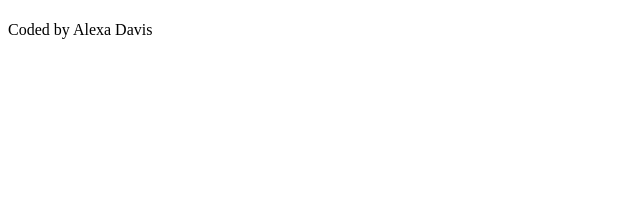
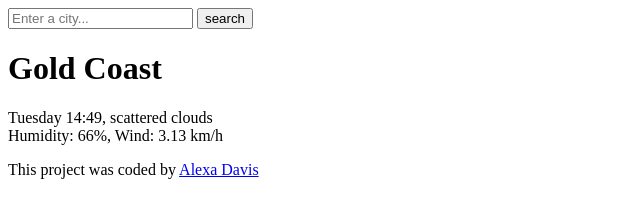
Before and after one commit to alexataylord/myweatherproject, a plain HTML site: page index.html in a window 1280 px wide. Shown: the whole page, without its empty margins (0-640 px from the left). Drawn offline with Linux system fonts and the light colour scheme.

Commit message:
Added the html

```diff
--- a/index.html
+++ b/index.html
@@ -6,10 +6,25 @@
     <title>Weather App</title>
 </head>
 <body>
-    <h1></h1>
+    <header>
+        <form>
+            <input type="search" placeholder="Enter a city..."/>
+            <input type="submit" value="search"/>
+        </form>
+    </header>
+  <main>
+    <h1>Gold Coast</h1>
+   <p>
+    Tuesday 14:49, scattered clouds
+    <br/>
+    Humidity: 66%, Wind: 3.13 km/h
+   </p>
+</main>
 
+    <footer>
+        This project was coded by
+        <a href="https://github.com/alexataylord/myweatherproject" target="_blank"> Alexa Davis </a>
 
-
-    <footer>Coded by Alexa Davis</footer>
+        </footer>
 </body>
 </html>
```
